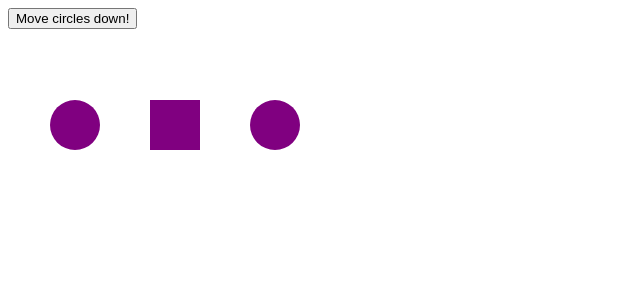
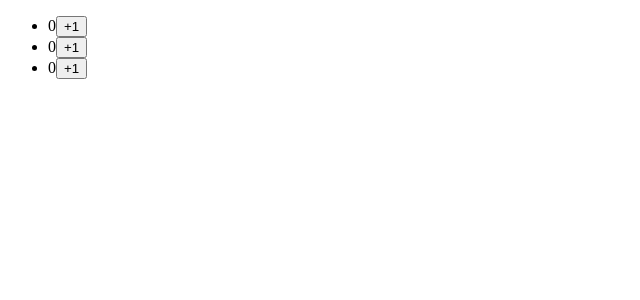
Before and after one commit to Milltiades/react-course, a React (Vite) app: page / in a window 1280 px wide. Shown: the top 300 px of the page, without its empty margins (0-640 px from the left). Built offline with nearby package versions, Linux system fonts and the light colour scheme.

Commit message:
Replacing items in an array

```diff
--- a/src/Arrays.jsx
+++ b/src/Arrays.jsx
@@ -8,12 +8,33 @@ import { useState } from 'react';
 //     { id: 2, name: 'Louise Nevelson'},
 // ]
 
-let initialShapes = [
-    { id: 0, type: 'circle', x: 50, y: 100 },
-    { id: 1, type: 'square', x: 150, y: 100 },
-    { id: 2, type: 'circle', x: 250, y: 100 },
+// let initialShapes = [
+//     { id: 0, type: 'circle', x: 50, y: 100 },
+//     { id: 1, type: 'square', x: 150, y: 100 },
+//     { id: 2, type: 'circle', x: 250, y: 100 },
+//   ];
+
+let initialCounters = [
+    0, 0, 0
   ];
 const Arrays = () => {
+
+    const [counters, setCounters] = useState(
+        initialCounters
+      );
+
+      function handleIncrementClick(index) {
+        const nextCounters = counters.map((c, i) => {
+          if (i === index) {
+            // Increment the clicked counter
+            return c + 1;
+          } else {
+            // The rest haven't changed
+            return c;
+          }
+        });
+        setCounters(nextCounters);
+      }
 
     // const [name, setName] = useState('');
     // const [artists, setArtists] = useState([]);
@@ -22,30 +43,30 @@ const Arrays = () => {
     //     initialArtists
     //   );
 
-    const [shapes, setShapes] = useState(
-        initialShapes
-      );
-      function handleClick() {
-        const nextShapes = shapes.map(shape => {
-          if (shape.type === 'square') {
-            // No change
-            return shape;
-          } else {
-            // Return a new circle 50px below
-            return {
-              ...shape,
-              y: shape.y + 50,
-            };
-          }
-        });
-        // Re-render with the new array
-        setShapes(nextShapes);
-      }
+    // const [shapes, setShapes] = useState(
+    //     initialShapes
+    //   );
+    //   function handleClick() {
+    //     const nextShapes = shapes.map(shape => {
+    //       if (shape.type === 'square') {
+    //         // No change
+    //         return shape;
+    //       } else {
+    //         // Return a new circle 50px below
+    //         return {
+    //           ...shape,
+    //           y: shape.y + 50,
+    //         };
+    //       }
+    //     });
+    //     // Re-render with the new array
+    //     setShapes(nextShapes);
+    //   }
 
 
   return (
     <>
- <button onClick={handleClick}>
+ {/* <button onClick={handleClick}>
         Move circles down!
       </button>
       {shapes.map(shape => (
@@ -62,7 +83,7 @@ const Arrays = () => {
           width: 50,
           height: 50,
         }} />
-      ))}
+      ))} */}
 
     {/* <h1>Inspiring sculptors:</h1>
     <input
@@ -91,6 +112,17 @@ const Arrays = () => {
             </li>
         ))}
       </ul> */}
+
+<ul>
+      {counters.map((counter, i) => (
+        <li key={i}>
+          {counter}
+          <button onClick={() => {
+            handleIncrementClick(i);
+          }}>+1</button>
+        </li>
+      ))}
+    </ul>
   </>
 
 
```
